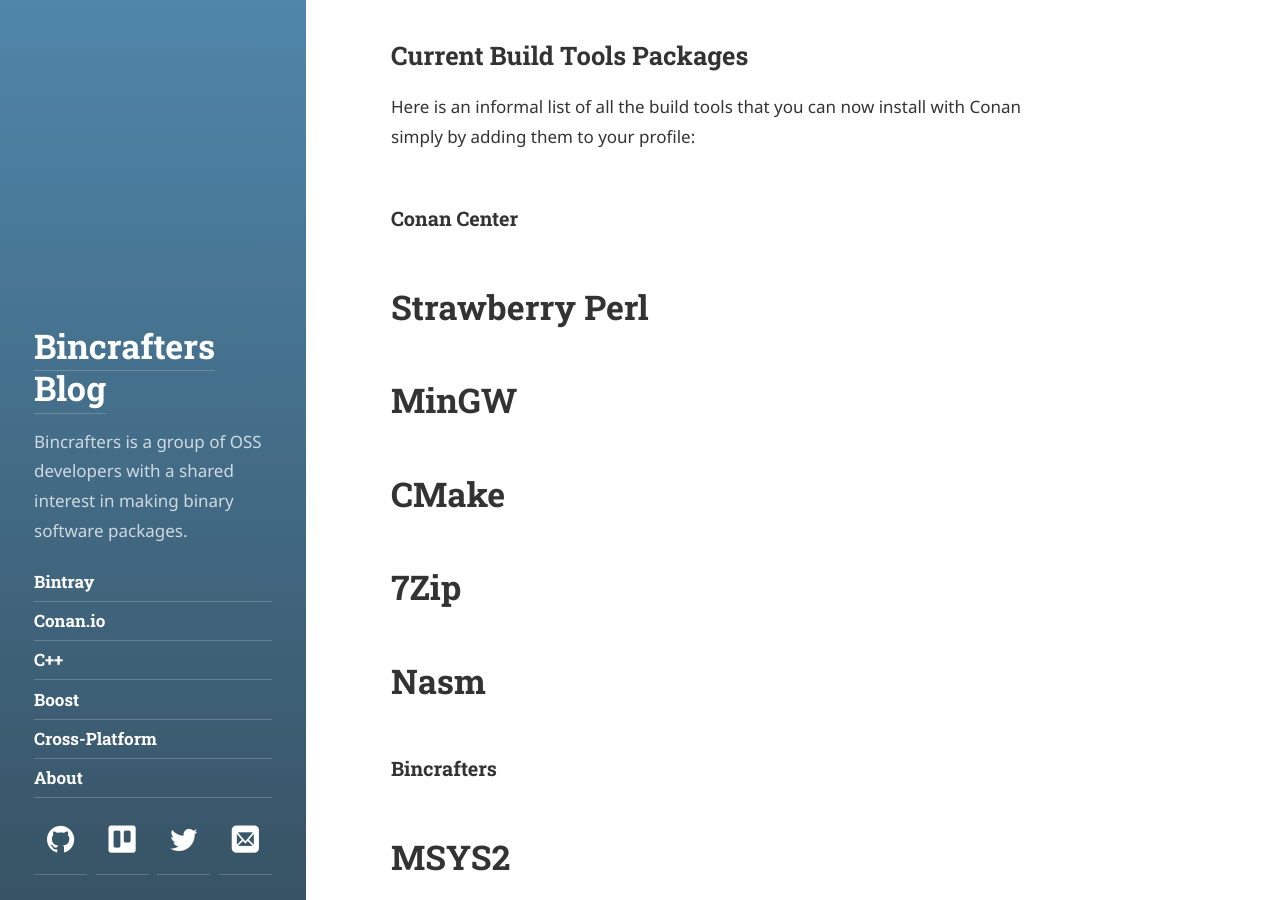
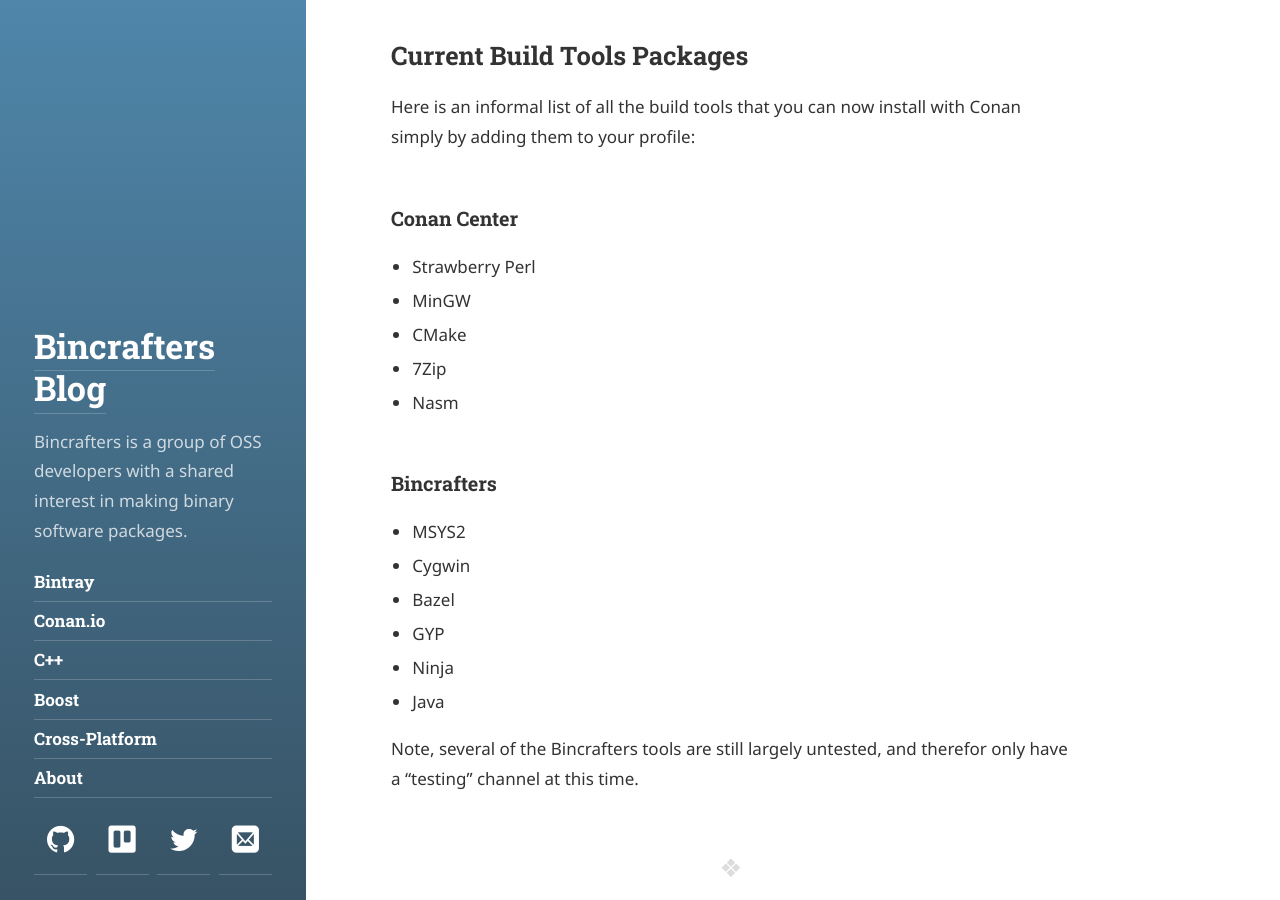
Before and after one commit to bincrafters/bincrafters.github.io, a Jekyll site: the page built from _posts/2017-11-27-Conan-Profiles-and-Build-Requires.md, in a window 1280 px wide and 900 px high, scrolled down 3242 px. Built offline with Jekyll 4.4.1, drawn with Linux system fonts in a browser that asks for light colours; some web fonts are replaced.

Commit message:
update examples

````diff
--- a/_posts/2017-11-27-Conan-Profiles-and-Build-Requires.md
+++ b/_posts/2017-11-27-Conan-Profiles-and-Build-Requires.md
@@ -43,7 +43,6 @@ cmake_installer:version=3.7.0
 ```
 
 Below are the respective `package_info()` methods. You can easily see what environment variables each sets.
-
 #### cygwin_installer ####
 ```
     def package_info(self):
@@ -57,23 +56,22 @@ Below are the respective `package_info()` methods. You can easily see what envir
         mod_path = os.path.join(self.package_folder, "share", "cmake-%s" % str(self.options.version)[0:3], "Modules")
         self.env_info.CMAKE_MODULE_PATH = mod_path
 ```
-
 ## Current Build Tools Packages ##
 Here is an informal list of all the build tools that you can now install with Conan simply by adding them to your profile:
 
 ### Conan Center ###
-# Strawberry Perl
-# MinGW
-# CMake
-# 7Zip
-# Nasm
+* Strawberry Perl
+* MinGW
+* CMake
+* 7Zip
+* Nasm
 
 ### Bincrafters ###
-# MSYS2
-# Cygwin
-# Bazel
-# GYP
-# Ninja
-# Java
+* MSYS2
+* Cygwin
+* Bazel
+* GYP
+* Ninja
+* Java
 
 Note, several of the Bincrafters tools are still largely untested, and therefor only have a "testing" channel at this time.
````
